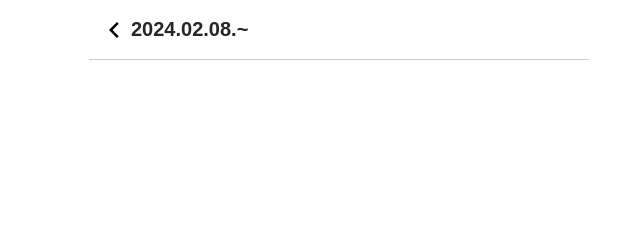
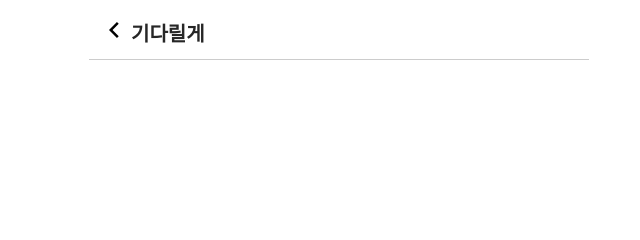
Before and after one commit to danpatpan/luvstagram.com, a plain HTML site: page alarm.html in a window 1280 px wide. Shown: the top 240 px of the page, 301-941 px from the left. Drawn offline with Linux system fonts and the light colour scheme.

Commit message:
Update alarm.html

```diff
--- a/alarm.html
+++ b/alarm.html
@@ -14,7 +14,7 @@
             <header class="header hdr-alm">
                 <ul>
                     <li class="alm-1"><a href="index.html"><img src="icn/arrow-left-s-line.svg"></a></li>
-                    <li class="alm-2"><p>2024.02.08.~</p></li>
+                    <li class="alm-2"><p>기다릴게</p></li>
                 </ul>
             </header>
 
```
